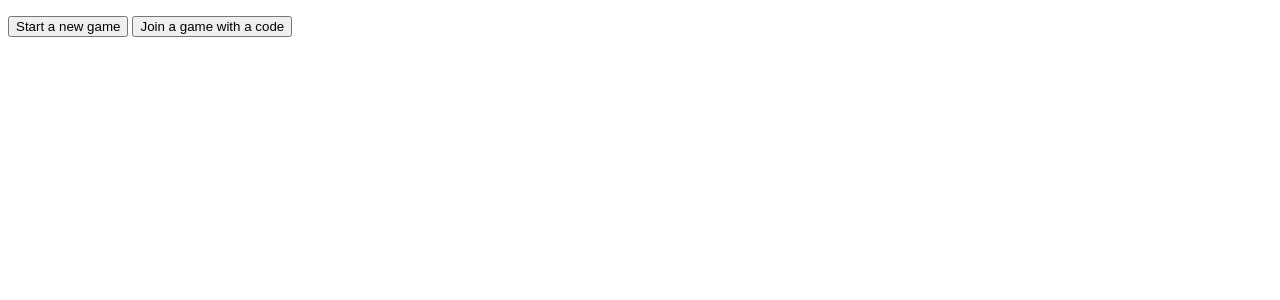
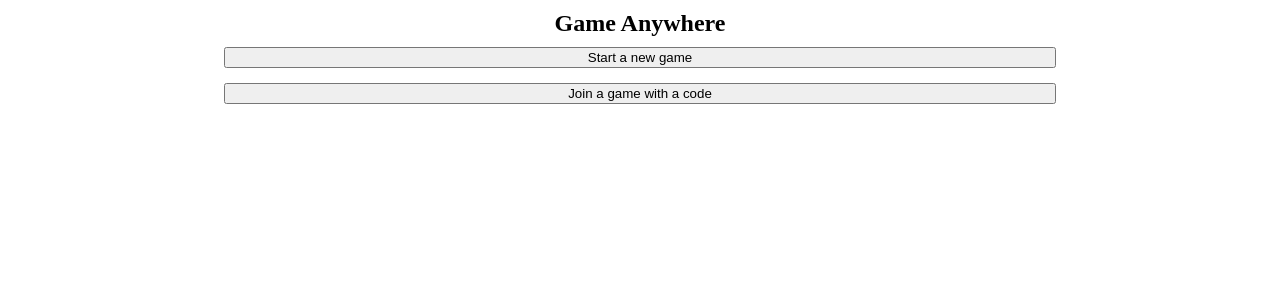
Before and after one commit to Warggr/GameAnywhere, a Python web app: template src/templates/index.html in a window 1280 px wide. Shown: the top 300 px of the page. Run offline with Jinja, Linux system fonts and the light colour scheme; the template is opened without the code that fills it, so the values that code supplies are empty.

Commit message:
basic front page with css added

```diff
--- /dev/null
+++ b/src/templates/css/main_index.css
@@ -0,0 +1,43 @@
+html, body, div, p {
+    margin: 0;
+    padding: 0;
+    box-sizing: border-box;
+}
+
+
+body {
+    display: flex;
+    flex-flow: column;
+    align-items: center;
+}
+
+header {
+    width: 65vw;
+    padding: 10px;
+    display: flex;
+    justify-content: center;
+    align-items: center;
+    /* border: 1px solid black; */
+}
+
+.PageTitle {
+    text-align: center;
+    width: 100%;
+    font-weight: 700;
+    font-size: x-large;
+}
+
+.indexMainDiv {
+    display: flex;
+    flex-flow: column;
+    width: 65vw;
+    /* justify-content: space-around; */
+    align-items: center;
+}
+
+.indexMainDiv button {
+    width: 100%;
+    /* background-color: transparent; */
+    margin-bottom: 15px;
+
+}
--- a/src/templates/index.html
+++ b/src/templates/index.html
@@ -3,12 +3,14 @@
 <head>
     <meta charset="UTF-8">
     <meta name="viewport" content="width=device-width, initial-scale=1.0">
-    <title>GameAwesome</title>
+    <title>GameAnywhere</title>
+    <link rel="stylesheet" href="./css/main_index.css">
 </head>
 <body>
-    <header></header>
-    <div>
-        <p></p>
+    <header>
+        <p class="PageTitle">Game Anywhere</p>
+    </header>
+    <div class="indexMainDiv">
         <button>Start a new game</button>
         <button>Join a game with a code</button>
     </div>
```
